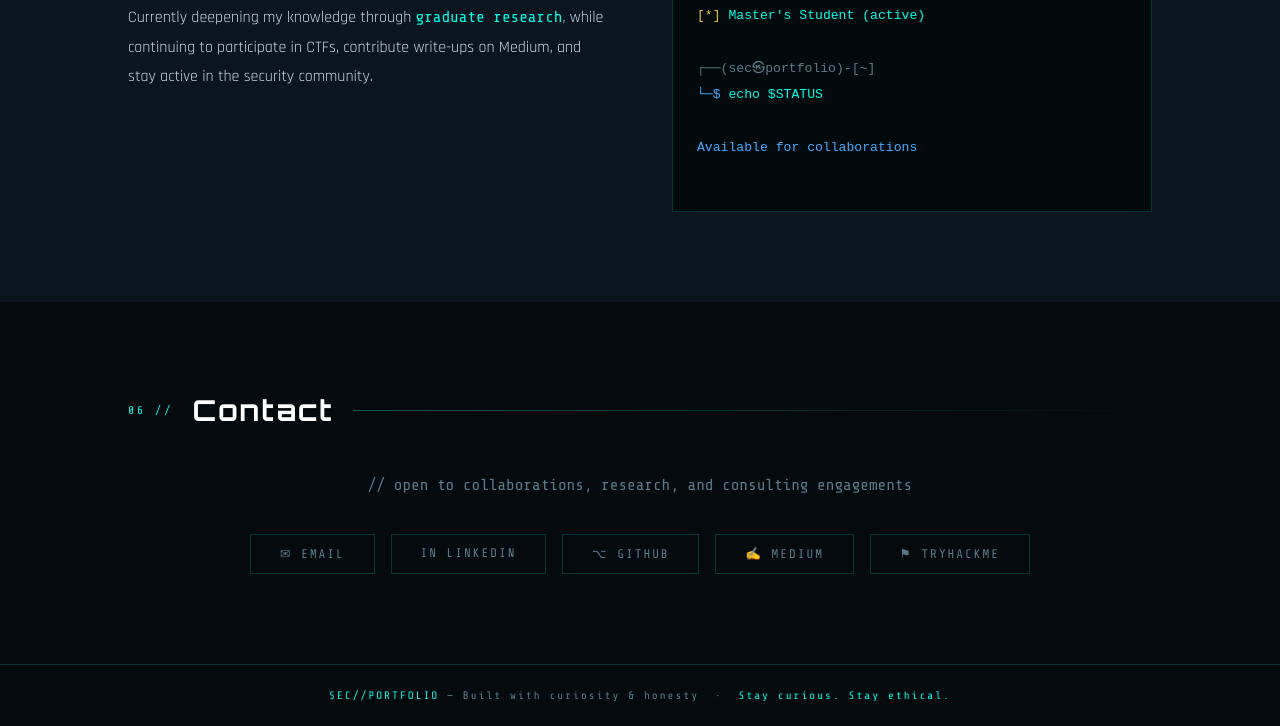
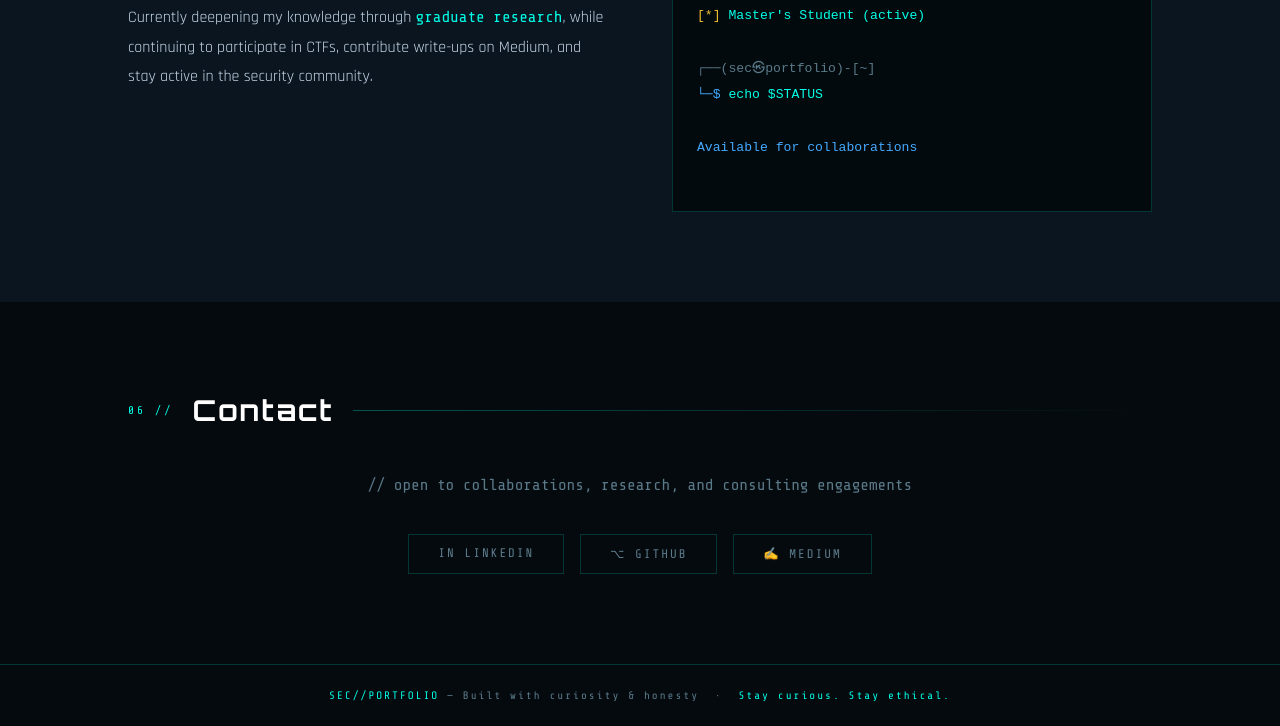
Before and after one commit to Ngatz/cybersec, a plain HTML site: page index.html in a window 1280 px wide. Shown: the part 5421-6147 px from the top of the page. Drawn offline with nearby package versions, Linux system fonts and the light colour scheme.

Commit message:
Update index.html

```diff
--- a/index.html
+++ b/index.html
@@ -402,11 +402,9 @@
     </div>
     <p class="contact-sub reveal">// open to collaborations, research, and consulting engagements</p>
     <div class="contact-links reveal">
-      <a href="mailto:your@email.com" class="contact-link">✉ Email</a>
-      <a href="https://linkedin.com/in/yourprofile" class="contact-link" target="_blank">in LinkedIn</a>
-      <a href="https://github.com/yourusername" class="contact-link" target="_blank">⌥ GitHub</a>
-      <a href="https://medium.com/@YOUR_MEDIUM_USERNAME" class="contact-link" target="_blank">✍ Medium</a>
-      <a href="https://tryhackme.com/p/yourprofile" class="contact-link" target="_blank">⚑ TryHackMe</a>
+      <a href="https://id.linkedin.com/in/bintang-telaga-78b9a8193" class="contact-link" target="_blank">in LinkedIn</a>
+      <a href="https://github.com/Ngatz" class="contact-link" target="_blank">⌥ GitHub</a>
+      <a href="https://ngatz.medium.com/" class="contact-link" target="_blank">✍ Medium</a>
     </div>
   </section>
 
```
